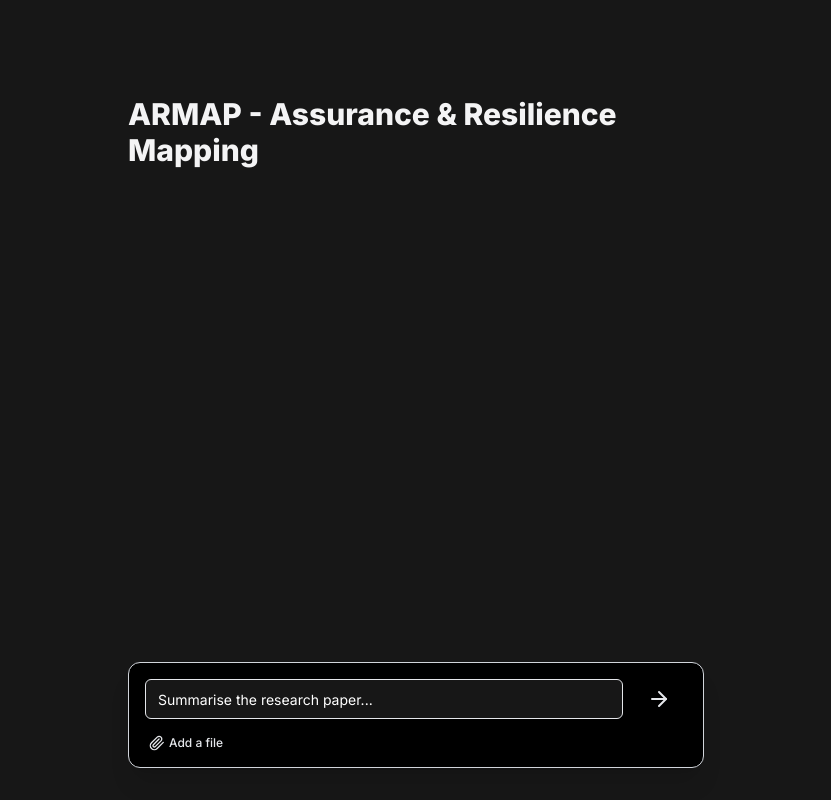
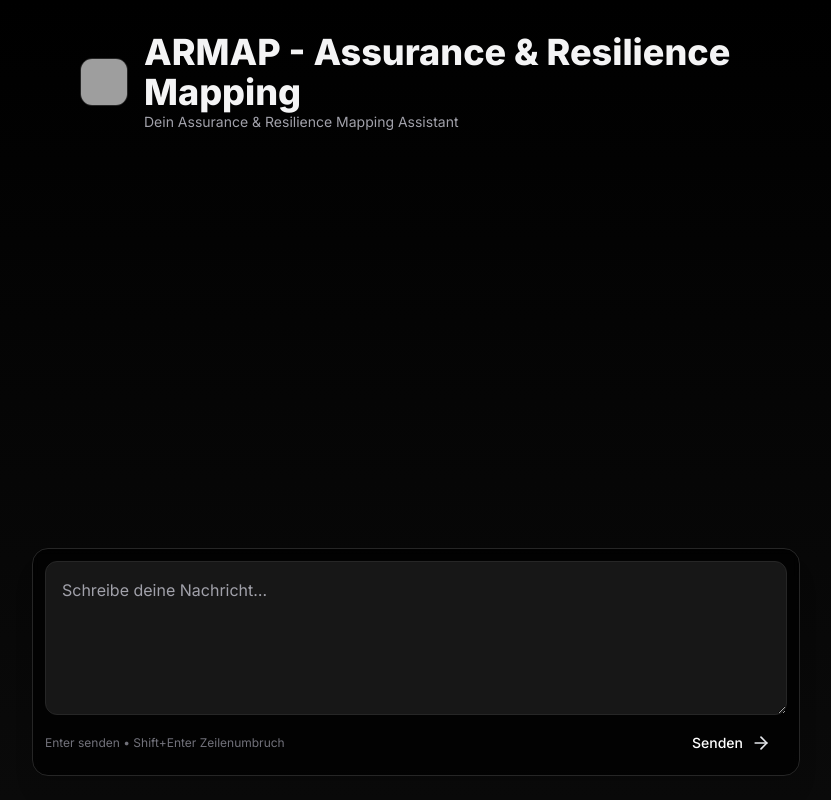
Before and after one commit to Natashick/armap, a Next.js app: page / in a window 1280 px wide. Shown: the whole page, without its empty margins (224-1055 px from the left). Built offline with nearby package versions, Linux system fonts and the light colour scheme; grey boxes are pictures that could not be loaded.

Commit message:
Update page.tsx

```diff
--- a/app/page.tsx
+++ b/app/page.tsx
@@ -2,19 +2,13 @@
 
 import { Button } from "@/components/button";
 import { Icons } from "@/components/icons";
-import { Input } from "@/components/input";
 import { readDataStream } from "@/lib/read-data-stream";
 import { AssistantStatus, Message } from "ai/react";
-import { ChangeEvent, FormEvent, useRef, useState } from "react";
+import { ChangeEvent, FormEvent, useEffect, useRef, useState } from "react";
 import ReactMarkdown from "react-markdown";
 import { motion } from "framer-motion";
 
-const roleToColorMap: Record<Message["role"], string> = {
-	system: "lightred",
-	user: "white",
-	function: "lightblue",
-	assistant: "lightgreen"
-};
+const ASSISTANT_NAME = "ARMAP - Assurance & Resilience Mapping";
 
 const DotAnimation = () => {
   const dotVariants = {
@@ -23,7 +17,6 @@ const DotAnimation = () => {
     exit: { opacity: 0, transition: { duration: 0.5 } }
   };
 
-	// Stagger children animations
   const containerVariants = {
     initial: { transition: { staggerChildren: 0 } },
     animate: { transition: { staggerChildren: 0.5, staggerDirection: 1 } },
@@ -32,7 +25,6 @@ const DotAnimation = () => {
 
   const [key, setKey] = useState(0);
 
-	// ...
   return (
     <motion.div
       key={key}
@@ -53,38 +45,46 @@ const DotAnimation = () => {
 };
 
 const Chat = () => {
-	const prompt = "Summarise the research paper...";
+  const placeholder = "Schreibe deine Nachricht…";
   const [messages, setMessages] = useState<Message[]>([]);
-	const [message, setMessage] = useState<string>(prompt);
-	const [file, setFile] = useState<File | undefined>(undefined);
+  const [message, setMessage] = useState<string>("");
   const [threadId, setThreadId] = useState<string>("");
   const [error, setError] = useState<unknown | undefined>(undefined);
   const [status, setStatus] = useState<AssistantStatus>("awaiting_message");
-	const fileInputRef = useRef<HTMLInputElement | null>(null);
+
+  // Auto-Scroll ans Ende
+  const bottomRef = useRef<HTMLDivElement | null>(null);
+  useEffect(() => {
+    bottomRef.current?.scrollIntoView({ behavior: "smooth" });
+  }, [messages, status]);
 
   const handleFormSubmit = async (e: FormEvent) => {
     e.preventDefault();
+    if (status !== "awaiting_message") return;
+    if (!message.trim()) return;
 
     setStatus("in_progress");
 
-		setMessages((messages: Message[]) => [
-			...messages,
-			{ id: "", role: "user" as "user", content: message! }
+    // Nutzer-Nachricht sofort anzeigen
+    setMessages((msgs: Message[]) => [
+      ...msgs,
+      { id: "", role: "user", content: message.trim() }
     ]);
 
     const formData = new FormData();
-		formData.append("message", message as string);
+    formData.append("message", message.trim());
     formData.append("threadId", threadId);
-		formData.append("file", file as File);
+
+    // Eingabefeld leeren
+    setMessage("");
 
     const result = await fetch("/api/assistant", {
       method: "POST",
       body: formData
     });
 
-		setFile(undefined);
-
     if (result.body == null) {
+      setStatus("awaiting_message");
       throw new Error("The response body is empty.");
     }
 
@@ -94,8 +94,8 @@ const Chat = () => {
       )) {
         switch (type) {
           case "assistant_message": {
-						setMessages((messages: Message[]) => [
-							...messages,
+            setMessages((msgs: Message[]) => [
+              ...msgs,
               {
                 id: value.id,
                 role: value.role,
@@ -106,10 +106,13 @@ const Chat = () => {
           }
           case "assistant_control_data": {
             setThreadId(value.threadId);
-						setMessages((messages: Message[]) => {
-							const lastMessage = messages[messages.length - 1];
-							lastMessage.id = value.messageId;
-							return [...messages.slice(0, messages.length - 1), lastMessage];
+            // letzte User-Nachricht per Kopie mit ID versehen
+            setMessages((msgs: Message[]) => {
+              if (msgs.length === 0) return msgs;
+              const updated = [...msgs];
+              const lastIdx = updated.length - 1;
+              updated[lastIdx] = { ...updated[lastIdx], id: value.messageId };
+              return updated;
             });
             break;
           }
@@ -126,92 +129,139 @@ const Chat = () => {
     setStatus("awaiting_message");
   };
 
-	const handleFileChange = (e: ChangeEvent<HTMLInputElement>) => {
-		const file = e.target.files?.[0];
-		setFile(file);
-	};
-
-	const handleMessageChange = (e: ChangeEvent<HTMLInputElement>) => {
+  const handleMessageChange = (e: ChangeEvent<HTMLTextAreaElement>) => {
     setMessage(e.target.value);
   };
 
-	const handleOpenFileExplorer = () => {
-		fileInputRef.current?.click();
+  const handleTextareaKeyDown = (e: React.KeyboardEvent<HTMLTextAreaElement>) => {
+    if (e.key === "Enter" && !e.shiftKey) {
+      e.preventDefault();
+      if (status === "awaiting_message" && message.trim()) {
+        // submit auslösen
+        const form = (e.currentTarget as HTMLTextAreaElement).closest("form");
+        form?.dispatchEvent(new Event("submit", { cancelable: true, bubbles: true }));
+      }
+    }
   };
 
   return (
-		<main className="flex min-h-screen flex-col p-24">
-			<div className="flex flex-col w-full max-w-xl mx-auto stretch">
-				<h1 className="text-3xl text-zinc-100 font-extrabold pb-4">ARMAP - Assurance & Resilience Mapping</h1>
+    <main className="flex min-h-screen flex-col bg-gradient-to-b from-black to-neutral-950">
+      <div className="flex flex-col w-full max-w-3xl mx-auto px-6 md:px-12 pt-8 pb-32">
+        {/* Header mit Avatar */}
+        <header className="flex items-center gap-4 mb-6">
+          <img
+            src="/armap-avatar.png"
+            alt="ARMAP Avatar"
+            className="w-12 h-12 rounded-xl border border-neutral-800 object-cover bg-neutral-900"
+          />
+          <div>
+            <h1 className="text-3xl md:text-4xl text-zinc-100 font-extrabold leading-tight">
+              {ASSISTANT_NAME}
+            </h1>
+            <p className="text-sm text-zinc-400">Dein Assurance & Resilience Mapping Assistant</p>
+          </div>
+        </header>
+
         {error != null && (
-					<div className="relative bg-red-500 text-white px-6 py-4 rounded-md">
-						<span className="block sm:inline">
-							Error: {(error as any).toString()}
-						</span>
+          <div className="relative bg-red-500 text-white px-6 py-4 rounded-md mb-4">
+            <span className="block sm:inline">Error: {(error as any).toString()}</span>
           </div>
         )}
 
-				{messages.map((m: Message) => (
+        {/* Nachrichtenbereich */}
+        <div className="flex flex-col w-full gap-3">
+          {messages.map((m: Message, idx) => {
+            const isUser = m.role === "user";
+            return (
               <div
-						key={m.id}
-						className="whitespace-pre-wrap"
-						style={{ color: roleToColorMap[m.role] }}
+                key={(m.id || "msg") + "-" + idx}
+                className={`w-full flex ${isUser ? "justify-end" : "justify-start"}`}
               >
-						<strong>{`${m.role}: `}</strong>
-						<ReactMarkdown>{m.content}</ReactMarkdown>
-						<br />
-						<br />
+                <div className={`flex items-start gap-3 max-w-[85%]`}>
+                  {/* Avatar */}
+                  {!isUser ? (
+                    <img
+                      src="/armap-avatar.png"
+                      alt="ARMAP Avatar"
+                      className="w-8 h-8 rounded-full border border-neutral-800 object-cover bg-neutral-900"
+                    />
+                  ) : (
+                    <div className="w-8 h-8 rounded-full bg-blue-600 text-white grid place-items-center text-xs font-semibold select-none">
+                      Du
                     </div>
-				))}
+                  )}
+
+                  {/* Bubble */}
+                  <div
+                    className={`rounded-2xl px-4 py-3 shadow border ${
+                      isUser
+                        ? "bg-blue-600 text-white border-blue-500"
+                        : "bg-neutral-900 text-zinc-100 border-neutral-800"
+                    }`}
+                  >
+                    <ReactMarkdown className="whitespace-pre-wrap">
+                      {m.content}
+                    </ReactMarkdown>
+                  </div>
+                </div>
+              </div>
+            );
+          })}
 
           {status === "in_progress" && (
-					<span className="text-white flex gap-x-2">
-						<Icons.spinner className="animate-spin w-5 h-5" />
-						Reading
-						<DotAnimation />
+            <div className="w-full flex justify-start mt-1">
+              <div className="flex items-center gap-3">
+                <img
+                  src="/armap-avatar.png"
+                  alt="ARMAP Avatar"
+                  className="w-6 h-6 rounded-full border border-neutral-800 object-cover bg-neutral-900"
+                />
+                <span className="text-zinc-300 flex items-center gap-2">
+                  <Icons.spinner className="animate-spin w-4 h-4" />
+                  Antwort wird generiert <DotAnimation />
                 </span>
+              </div>
+            </div>
           )}
 
+          {/* Spacer für das fixierte Eingabefeld */}
+          <div ref={bottomRef} className="h-40" />
+        </div>
+      </div>
+
+      {/* Eingabebereich – breiter und höher, fixiert */}
       <form
         onSubmit={handleFormSubmit}
-					className="flex items-start flex-col p-4 pb-2 text-white max-w-xl bg-black mx-auto fixed bottom-0 w-full mb-8 border border-gray-300 rounded-xl shadow-xl"
+        className="flex flex-col gap-2 p-3 text-white bg-black/70 backdrop-blur-sm fixed left-1/2 -translate-x-1/2 bottom-6 w-[92%] max-w-3xl border border-neutral-800 rounded-2xl shadow-xl"
       >
-					<div className="flex items-start w-full">
-						<Input
+        <textarea
           disabled={status !== "awaiting_message"}
-							className="flex-1 placeholder:text-white bg-neutral-900"
-							placeholder={prompt}
+          value={message}
           onChange={handleMessageChange}
+          onKeyDown={handleTextareaKeyDown}
+          placeholder={placeholder}
+          rows={5}
+          className={`w-full rounded-xl bg-neutral-900 text-white placeholder:text-zinc-400 p-4 outline-none
+            ${status !== "awaiting_message" ? "opacity-70" : "opacity-100"}
+            focus:ring-2 focus:ring-blue-600 border border-neutral-800`}
         />
+        <div className="flex items-center justify-between">
+          <div className="text-xs text-zinc-500">
+            Enter senden • Shift+Enter Zeilenumbruch
+          </div>
           <Button
-							className="flex-0 ml-2 cursor-pointer"
+            className="flex items-center gap-2 px-4 py-2"
             variant="ghost"
             type="submit"
             disabled={status !== "awaiting_message"}
+            aria-label="Nachricht senden"
+            title="Nachricht senden"
           >
-							<Icons.arrowRight className="text-gray-200 hover:text-white transition-colors duration-200 ease-in-out" />
+            Senden
+            <Icons.arrowRight className="text-gray-200 hover:text-white transition-colors duration-200 ease-in-out w-5 h-5" />
           </Button>
         </div>
-
-					<Button
-						type="button"
-						disabled={status !== "awaiting_message"}
-						onClick={handleOpenFileExplorer}
-						className="flex gap-x-1 group cursor-pointer text-gray-200 px-1 pb-0"
-					>
-						<input
-							type="file"
-							ref={fileInputRef}
-							onChange={handleFileChange}
-							className="sr-only"
-						/>
-						<Icons.paperClip className="group-hover:text-white transition-colors duration-200 ease-in-out w-4 h-4" />
-						<span className="group-hover:text-white transition-colors duration-200 ease-in-out text-xs">
-							{file ? file.name : "Add a file"}
-						</span>
-					</Button>
       </form>
-			</div>
     </main>
   );
 };
```
Lines whose indentation alone changed are shown as unchanged.
